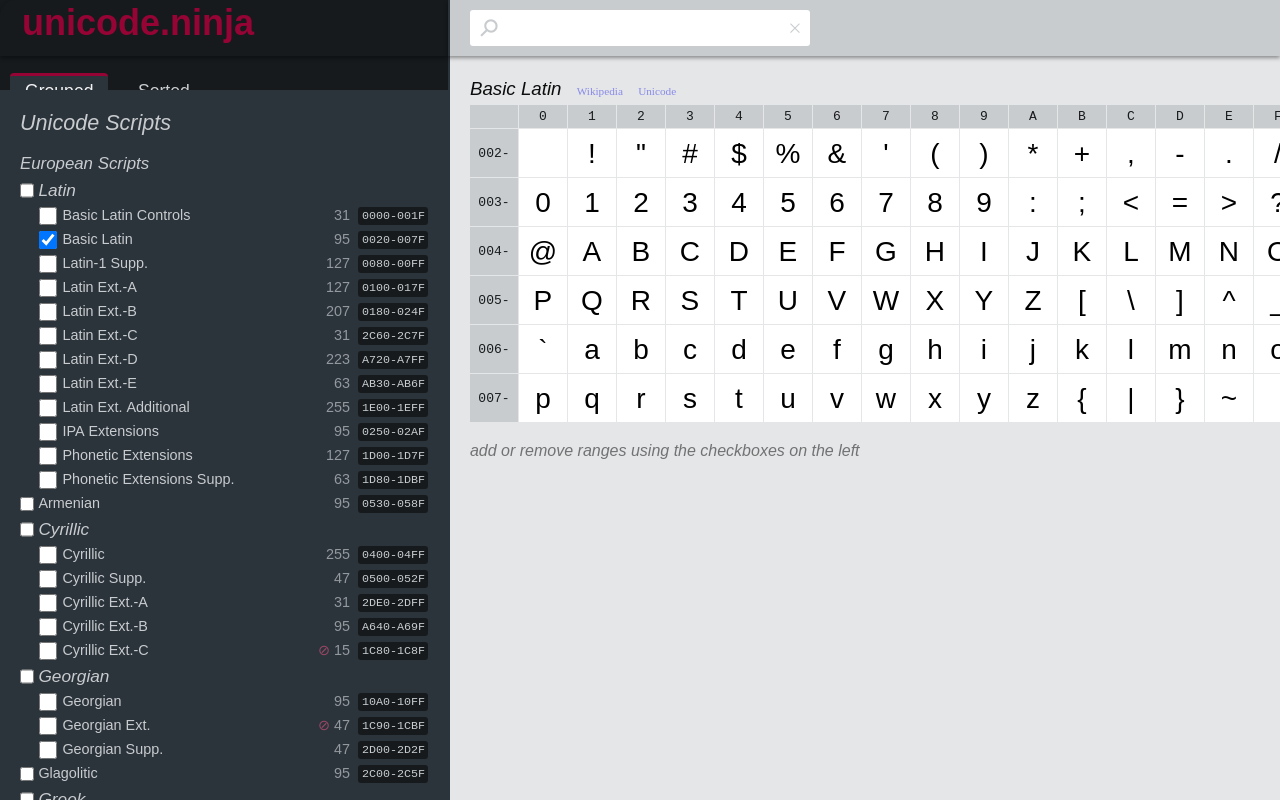
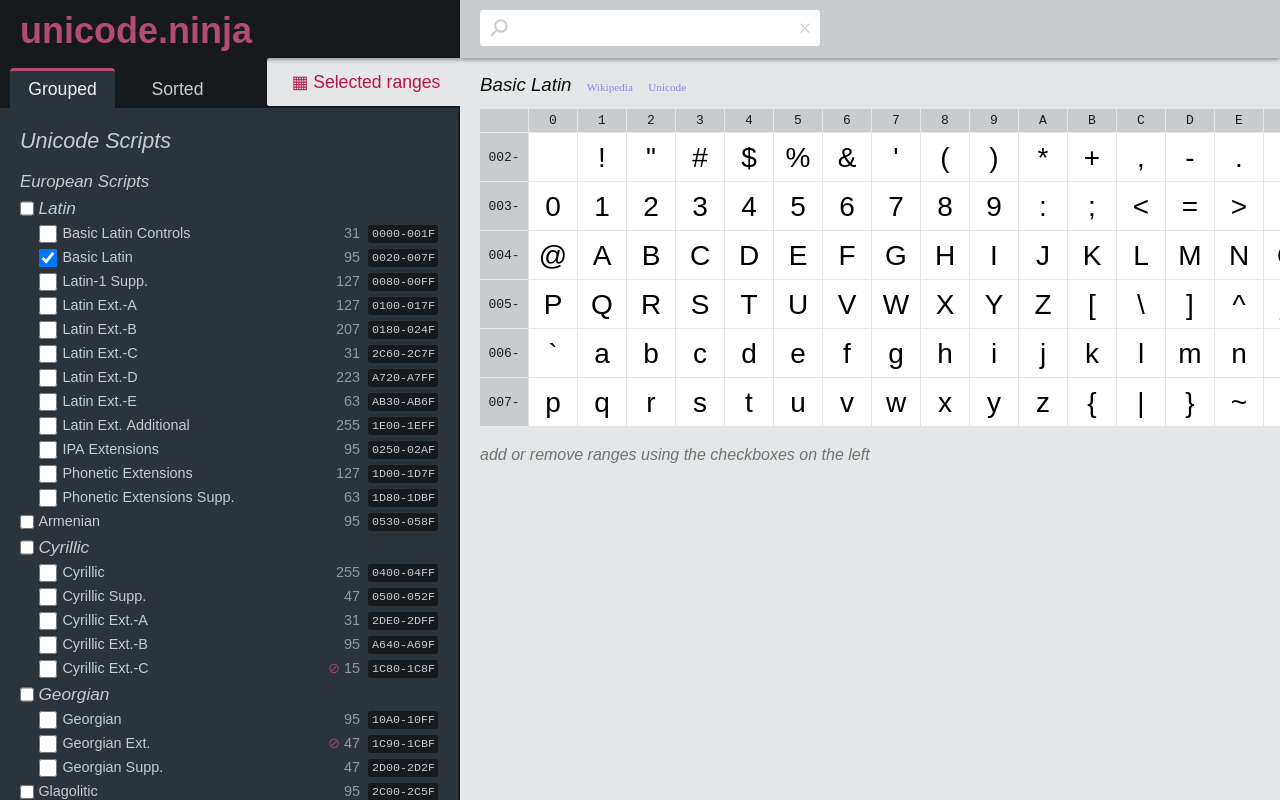
Before and after one commit to mattlag/Unicode-Ninja, a plain HTML site: page app/index.htm in a window 1280 px wide. Drawn offline with Linux system fonts and the light colour scheme.

Commit message:
Possible layout with no functionality

```diff
--- a/app/chooser.js
+++ b/app/chooser.js
@@ -21,6 +21,9 @@ function makeTabs() {
         </button>
         <button class="${grouped? '' : 'selected'}" onclick="selectTab('Sorted');">
             Sorted
+        </button>
+        <button class="contentTab">
+            ▦ Selected ranges
         </button>
     `;
 }
--- a/app/style.css
+++ b/app/style.css
@@ -3,6 +3,7 @@
 **/
 
 :root {
+    --dark-bg-dark-alpha: hsla(210, 15%, 10%, 0.4);
     --dark-bg-dark: hsl(210, 15%, 10%);
     --dark-bg-light: hsl(210, 15%, 20%);
     --dark-bg-lighter: hsl(210, 15%, 40%);
@@ -71,8 +72,8 @@ pre {
 
 #wrapper {
     display: grid;
-    grid-template-columns: calc(min-content + 20px) 1fr;
-    grid-template-rows: min-content min-content 1fr;
+    grid-template-columns: 460px 1fr;
+    grid-template-rows: min-content 50px 1fr;
 	background-color: var(--dark-bg-dark);
 	height: 100vh;
 	max-height: 100vh;
@@ -108,19 +109,15 @@ pre {
     grid-row: 1;
     grid-column: 1;
     background-color: var(--dark-bg-dark);
-    border-left: 2px solid var(--dark-bg-dark);
-    padding-left: 20px;
-    border-top-left-radius: 15px;
-    box-shadow: 0px 2px 4px rgba(0, 0, 0, 0.4);
-    overflow-y: visible;
-    z-index: 100;
+    box-shadow: 0px 2px 4px var(--dark-bg-dark-alpha);
+    padding: 10px 0px 0px 20px;
+    z-index: 200;
 }
 
 #header h1 {
     font-weight: bold;
     font-size: 36px;
-    color: var(--dark-accent);
-    margin: 2px 0px 12px 0px;
+    color: var(--dark-accent-light);
     display: inline-block;
 }
 
@@ -133,8 +130,12 @@ pre {
     grid-row: 2;
     grid-column: 1;
     background-color: var(--dark-bg-dark);
+    box-shadow: 0px 2px 4px var(--dark-bg-light);
     overflow: hidden;
     vertical-align: bottom;
+    display: grid;
+    grid-template-columns: 1fr 1fr 2fr;
+    z-index: 100;
 }
 
 #tabs button {
@@ -147,9 +148,9 @@ pre {
     font-size: 1.1em;
     padding: 5px 15px 5px 15px;
     margin-left: 10px;
-    height: 50%;
+    height: 80%;
     position: relative;
-    top: 50%;
+    top: 20%;
     border-radius: 4px 4px 0px 0px;
 }
 
@@ -161,7 +162,21 @@ pre {
 #tabs .selected {
     background-color: var(--dark-bg-light);
     color: var(--dark-text-light);
-    border-color: var(--dark-accent);
+    border-color: var(--dark-accent-light);
+}
+
+#tabs .contentTab {
+    background-color: var(--light-bg-light);
+    color: var(--light-accent);
+    border-radius: 4px 0px 0px 4px;
+    margin-left: 30px;
+    position: relative;
+    left: 5px;
+    top: 0px;
+    height: 100%;
+    border-style: solid;
+    border-width: 0px 0px 2px 2px;
+    border-color: var(--dark-bg-dark);
 }
 
 
@@ -182,6 +197,7 @@ pre {
     grid-column-gap: 4px;
     overflow-y: scroll;
     overflow-x: hidden;
+    border-right: 2px solid var(--dark-bg-dark);
 }
 
 .spantwo {
@@ -267,10 +283,9 @@ pre {
     grid-row-end: 4;
 	grid-column: 2;
     background-color: var(--light-bg-light);
-    border-left: 2px solid var(--dark-bg-light);
-	padding: 10px 10px 20px 20px;
+	padding: 0px 10px 20px 20px;
     overflow-y: scroll;
-    z-index: 1;
+    z-index: 300;
 }
 
 #content h1,
@@ -303,7 +318,7 @@ pre {
     grid-row: 1;
     grid-column-start: 1;
     grid-column-end: 15;
-    margin-bottom: 4px;
+    margin: 4px 0px 12px 0px;
 }
 
 .contentCharBlock .actions {
@@ -407,13 +422,14 @@ pre {
     grid-column: 2;
     grid-row: 1;
     background-color: var(--light-bg-dark);
-    box-shadow: 0px 2px 4px rgba(0, 0, 0, 0.4);
-    border-left: 2px solid var(--dark-bg-light);
+    border-bottom: 2px solid var(--light-bg-dark);
+    box-shadow: 0px 2px 4px var(--dark-bg-dark-alpha);
     height: 100%;
     z-index: 100;
     display: grid;
     grid-template-columns: 360px 1fr;
     grid-column-gap: 20px;
+    z-index: 400;
 }
 
 .charSearchInputGroup {
@@ -455,6 +471,7 @@ pre {
     font-style: italic;
     display: table-cell;
     vertical-align: middle;
+    padding: auto;
 }
 
 .charSearchResults {
@@ -463,6 +480,7 @@ pre {
     grid-column-gap: 2px;
     grid-row-gap: 2px;
     width: min-content;
+    margin-top: 20px;
 }
 
 .charSearchResults .columnHeader {
```
